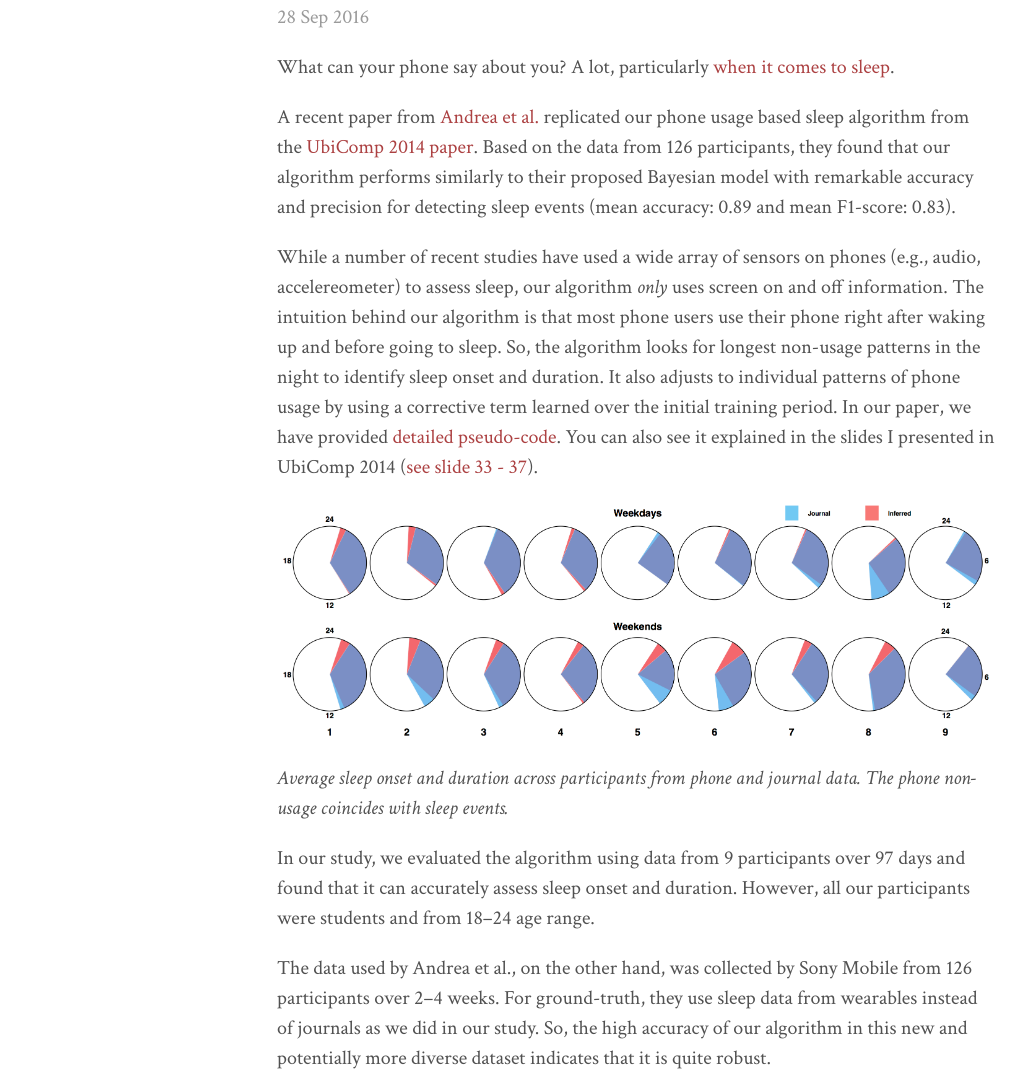
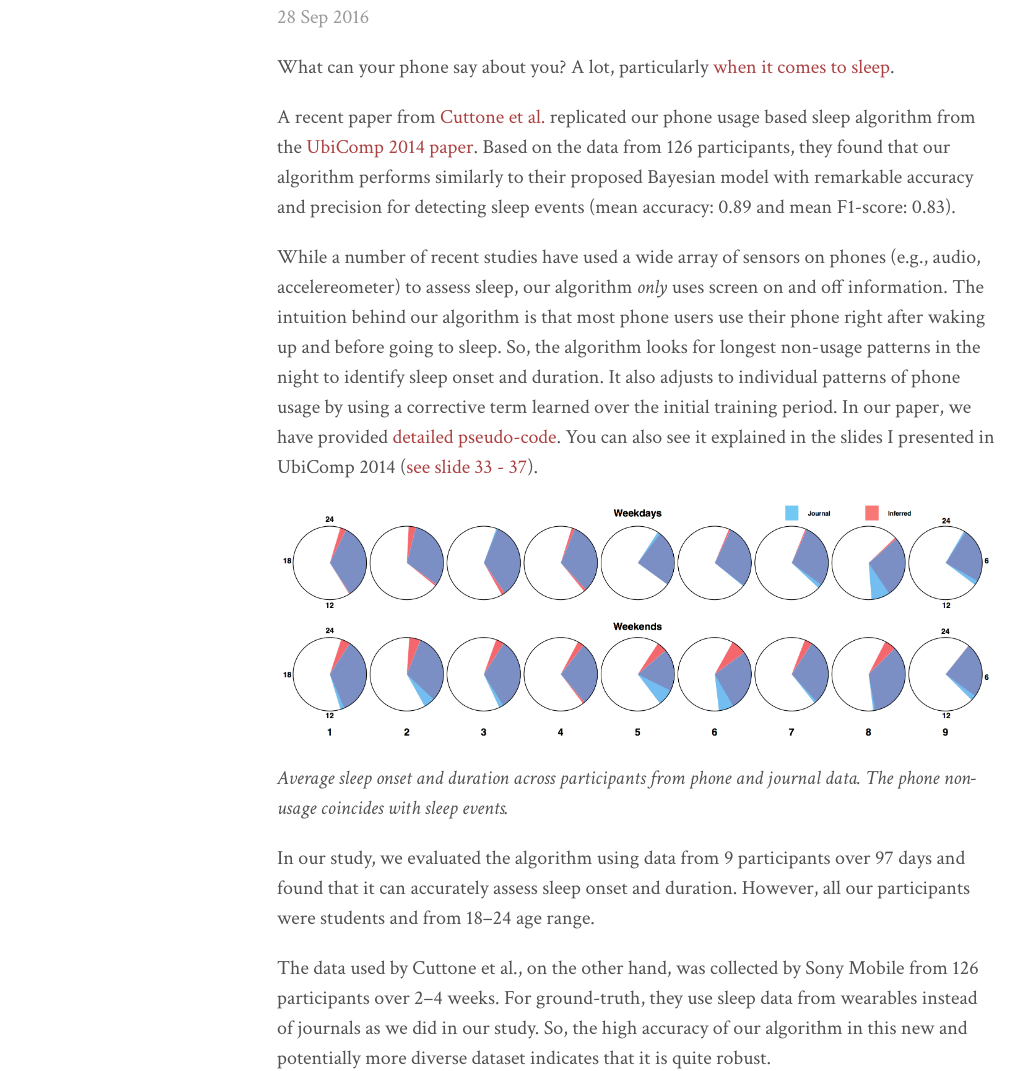
Before and after one commit to saeed-abdullah/saeed-abdullah.github.io, a Jekyll site: the page built from blog/_posts/2016-09-28-sleep-algorithm-replication.markdown, in a window 1280 px wide. Shown: the part 254-1325 px from the top of the page, without its empty margins (3-1028 px from the left). Built offline with Jekyll 4.4.1, drawn with Linux system fonts in a browser that asks for light colours; nearby versions of some CDN libraries.

Commit message:
Updates author info from the sleep paper

```diff
--- a/blog/_posts/2016-09-28-sleep-algorithm-replication.markdown
+++ b/blog/_posts/2016-09-28-sleep-algorithm-replication.markdown
@@ -6,7 +6,7 @@ layout: post
 What can your phone say about you? A lot, particularly
 [when it comes to sleep](/projects/cr-distruption-phone-sensing.html).
 
-A recent paper from [Andrea et al.][andrea-arxiv] replicated our phone usage based
+A recent paper from [Cuttone et al.][andrea-arxiv] replicated our phone usage based
 sleep algorithm from the [UbiComp 2014 paper][ubicomp-2014].  Based on the
 data from 126 participants, they found that our algorithm performs similarly
 to their proposed Bayesian model with remarkable accuracy and precision for
@@ -44,7 +44,7 @@ In our study, we evaluated the algorithm using data from 9 participants over
 97 days and found that it can accurately assess sleep onset and duration.
 However, all our participants were students and from 18–24 age range.
 
-The data used by Andrea et al., on the other hand, was collected by Sony
+The data used by Cuttone et al., on the other hand, was collected by Sony
 Mobile from 126 participants over 2–4 weeks. For ground-truth, they use
 sleep data from wearables instead of journals as we did in our study.
 So, the high accuracy of our algorithm in this new and potentially more
```
